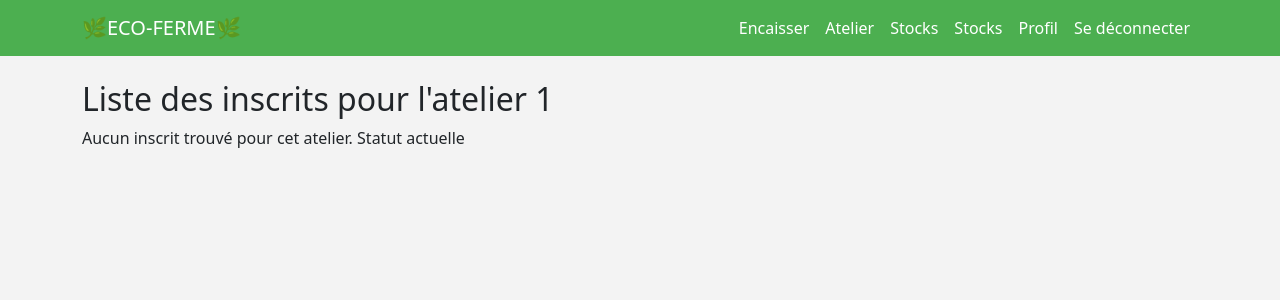
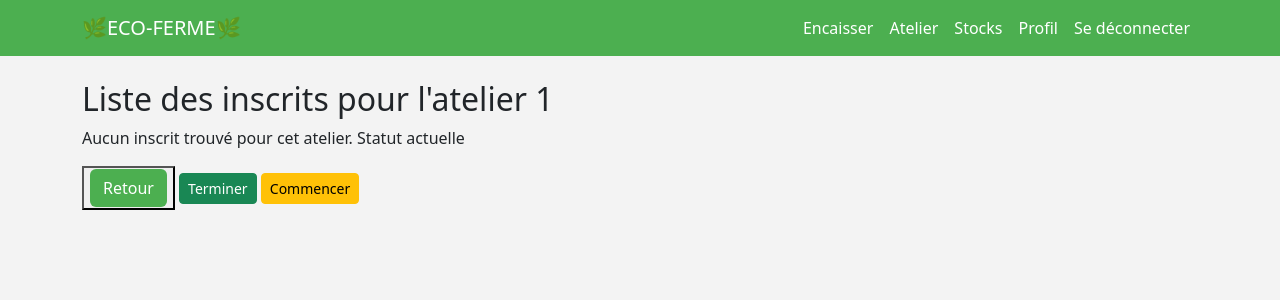
Before and after one commit to theokachlergit/CSIApp, a PHP site: page /view/inscritAtelier.php?atelierId=1 in a window 1280 px wide. Shown: the top 300 px of the page. Run offline with PHP 8.4, Linux system fonts and the light colour scheme; the visitor is signed in with stand-in values (Sample User, id 1); data that the repository does not hold is empty.

Commit message:
corrections de bug

```diff
--- a/view/GestProduit.php
+++ b/view/GestProduit.php
@@ -81,7 +81,7 @@ if ($_SERVER["REQUEST_METHOD"] === "POST") {
             <?php foreach (Produit::getAllProducts() as $produit): ?>
                     <tr>
                         <td><?= htmlspecialchars($produit->getNom()) ?></td>
-                        <td><?= htmlspecialchars($produit->getPrix()) ?></td>
+                        <td><?= htmlspecialchars($produit->getPrixUnitaire()) ?></td>
                         <td><?= htmlspecialchars($produit->getType()->value) ?></td>
                         <td>
                             <button type="button" class="btn btn-blue" data-bs-toggle="modal" data-bs-target="#modifier-<?= $produit->getId() ?>">
@@ -105,7 +105,7 @@ if ($_SERVER["REQUEST_METHOD"] === "POST") {
 
                                                 <div class="mb-3">
                                                     <label for="nouveauPrix-<?= $produit->getId() ?>" class="form-label">Prix Unitaire</label>
-                                                    <input type="number" class="form-control" id="nouveauPrix-<?= $produit->getId() ?>" name="nouveauPrix" value="<?= htmlspecialchars($produit->getPrix()) ?>">
+                                                    <input type="number" class="form-control" id="nouveauPrix-<?= $produit->getId() ?>" name="nouveauPrix" value="<?= htmlspecialchars($produit->getPrixUnitaire()) ?>">
                                                 </div>
 
                                                 <div class="mb-3">
--- a/view/encaisser.php
+++ b/view/encaisser.php
@@ -54,7 +54,7 @@ if ($_SERVER['REQUEST_METHOD'] === 'POST'){
 <body>
 <?php
 if (isset($_SESSION['role'])) {
-    if ($_SESSION['role'] != 'Administrateur') {
+    if ($_SESSION['role'] != 'Responsable') {
         require 'nav-bar.html';
     } else {
         require 'nav-bar-admin.html';
--- a/view/gestionStock.php
+++ b/view/gestionStock.php
@@ -62,7 +62,7 @@ if (isset($_SESSION['role'])) {
         <?php foreach (Produit::getAllProducts() as $produit): ?>
             <tr>
                 <td><?= htmlspecialchars($produit->getNom()) ?></td>
-                <td><?= htmlspecialchars($produit->getPrix()) ?></td>
+                <td><?= htmlspecialchars($produit->getPrixUnitaire()) ?></td>
                 <td><?= htmlspecialchars($produit->getType()->value) ?></td>
                 <td><input type="number" name="maj[<?= $produit->getId() ?>]" value="<?= htmlspecialchars($produit->getQuantiteStock()) ?>"></td>
             </tr>
--- a/view/inscritAtelier.php
+++ b/view/inscritAtelier.php
@@ -101,6 +101,12 @@ if (isset($_POST['cancel'])) {
                     <p>Aucun inscrit trouvé pour cet atelier. Statut actuelle <?php echo $statut ?></p>
                     </p>
                 <?php } ?>
+                <form method="post">
+                    <input type="hidden" name="atelierId" value="<?= $idAtelier ?>">
+                    <button><a href="gestAtelier.php" class="btn btn-green">Retour</a></button>
+                    <button type="submit" name="terminer" class="btn btn-success btn-sm">Terminer</button>
+                    <button type="submit" name="Commencer" class="btn btn-warning btn-sm">Commencer</button>
+                </form>
             </div>
             <script src="https://cdn.jsdelivr.net/npm/bootstrap@5.3.0/dist/js/bootstrap.bundle.min.js"></script>
         <?php
--- a/view/nav-bar.html
+++ b/view/nav-bar.html
@@ -2,13 +2,12 @@
     <div class="container">
         <a class="navbar-brand" href="#">🌿ECO-FERME🌿</a>
         <ul class="navbar-nav">
-            <li class="nav-item"><a class="nav-link" href="#">Encaisser</a></li>
-            <li class="nav-item"><a class="nav-link" href="http://localhost/CSIAPP/view/gestAtelier.php">Atelier</a>
+            <li class="nav-item"><a class="nav-link" href="./encaisser.php">Encaisser</a></li>
+            <li class="nav-item"><a class="nav-link" href="./gestAtelier.php">Atelier</a>
             </li>
-            <li class="nav-item"><a class="nav-link" href="#">Stocks</a></li>
-            <li class="nav-item"><a class="nav-link" href="http://localhost/CSIAPP/view/gestionStock.php">Stocks</a></li>
-            <li class="nav-item"><a class="nav-link" href="http://localhost/CSIAPP/view/Profil.php">Profil</a></li>
-            <li class="nav-item"><a class="nav-link" href="http://localhost/CSIAPP/databases/logout.php">Se
+            <li class="nav-item"><a class="nav-link" href="./gestionStock.php">Stocks</a></li>
+            <li class="nav-item"><a class="nav-link" href="./Profil.php">Profil</a></li>
+            <li class="nav-item"><a class="nav-link" href="../databases/logout.php">Se
                     déconnecter</a></li>
         </ul>
     </div>
```
Also changed, not shown: entity/Produit.php (+5 -2 lines), view/gestAtelier.php (+3 -7 lines), view/nav-bar-admin.html (+8 -7 lines).
